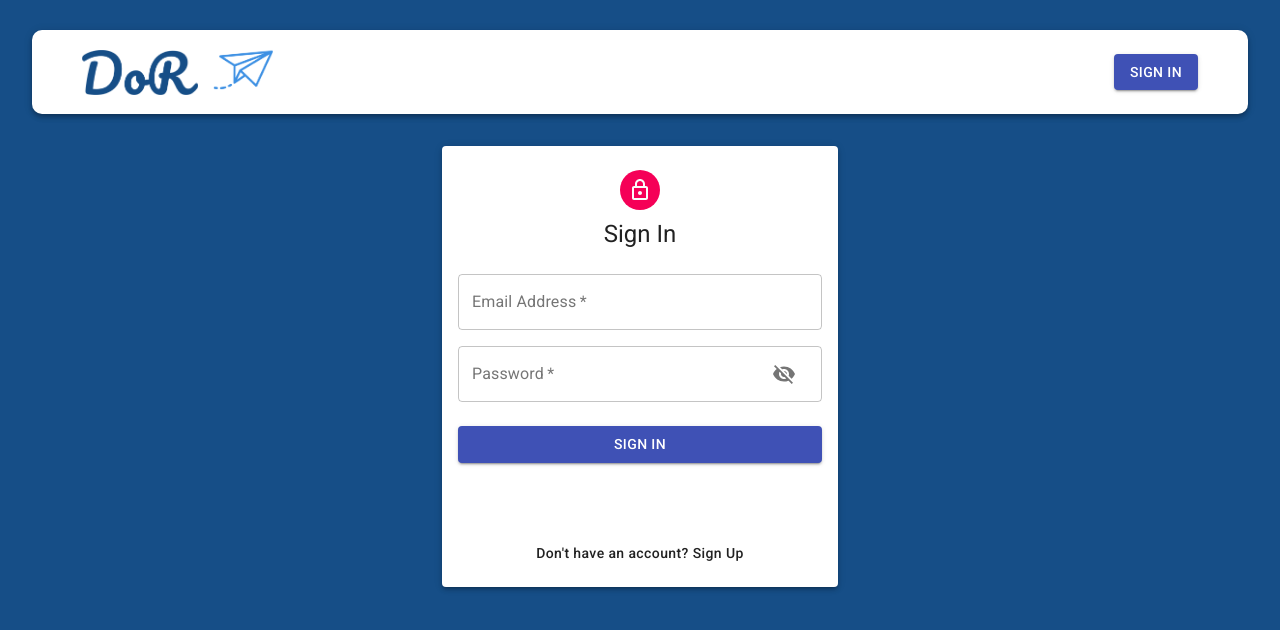
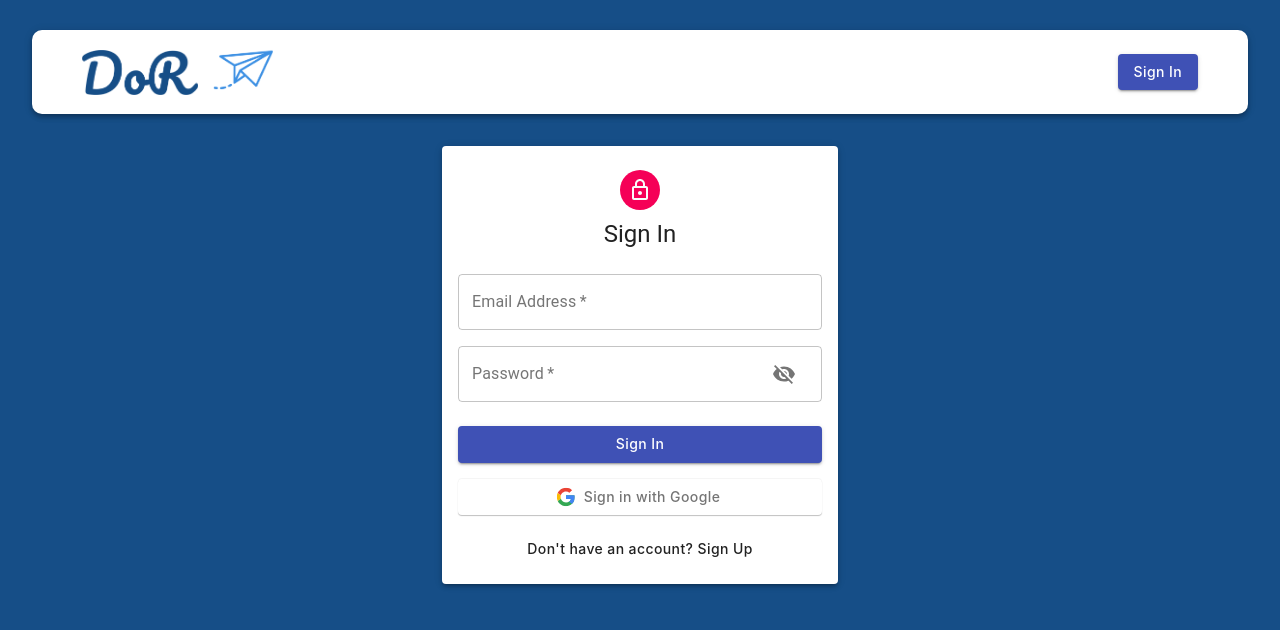
Before and after one commit to bangkitdc/Milestone02_K13, a React (Create React App) app: page /auth in a window 1280 px wide. Shown: the top 630 px of the page. Built offline with nearby package versions, Linux system fonts and the light colour scheme.

Commit message:
fixed google login

```diff
--- a/public/index.html
+++ b/public/index.html
@@ -7,7 +7,7 @@
     <meta name="theme-color" content="#000000" />
     <meta
       name="description"
-      content="DoR | Dosen Review"
+      content="Dosen Review"
     />
     <link rel="apple-touch-icon" href="%PUBLIC_URL%/logo192.png" />
     <!--
@@ -24,10 +24,6 @@
       work correctly both with client-side routing and a non-root public URL.
       Learn how to configure a non-root public URL by running `npm run build`.
     -->
-    <link
-      rel="stylesheet"
-      href="https://fonts.googleapis.com/css?family=Roboto:300,400,500,700&display=swap"
-    />
     <title>Dosen Review</title>
   </head>
   <body>
--- a/src/App.js
+++ b/src/App.js
@@ -1,5 +1,5 @@
 import React from 'react';
-import { Container} from '@material-ui/core';
+import { Container, ThemeProvider } from '@material-ui/core';
 import { BrowserRouter, Routes, Route, Navigate } from "react-router-dom";
 import { GoogleOAuthProvider } from "@react-oauth/google";
 
@@ -8,12 +8,15 @@ import Navbar from './components/NavBar/Navbar';
 import Home from './components/Home/Home';
 import Auth from './components/Auth/Auth';
 
+import theme from './theme';
+
 const App = () => {
     const user = JSON.parse(localStorage.getItem('profile'));
 
     return (
         <GoogleOAuthProvider clientId={`${process.env.REACT_APP_PUBLIC_GOOGLE_API_TOKEN}`}>
             <BrowserRouter>
+                <ThemeProvider theme={theme}>
                     <Container maxWidth="xl">
                         <Navbar />
                         <Routes>
@@ -24,6 +27,7 @@ const App = () => {
                             <Route path="/auth" exact element={(!user ? <Auth /> : <Navigate replace to="/posts" />)} />
                         </Routes>
                     </Container>
+                </ThemeProvider>
             </BrowserRouter>
         </GoogleOAuthProvider>
     );
--- a/src/api/index.js
+++ b/src/api/index.js
@@ -1,6 +1,7 @@
 import axios from 'axios';
 
 const API = axios.create({ baseURL: "https://back-end-dor.herokuapp.com/" });
+// const API = axios.create({ baseURL: "http://localhost:5000" });
 
 API.interceptors.request.use((req) => {
   if (localStorage.getItem('profile')) {
--- a/src/components/Auth/Auth.js
+++ b/src/components/Auth/Auth.js
@@ -1,9 +1,12 @@
 import React, { useState } from 'react';
 import { Avatar, Paper, Grid, Typography, Container, Button } from '@material-ui/core';
-import { GoogleLogin } from "@react-oauth/google";
+import { useGoogleLogin } from "@react-oauth/google";
 import { useDispatch } from 'react-redux';
-import jwt_decode from 'jwt-decode';
+// import jwt_decode from 'jwt-decode';
 import { useNavigate } from 'react-router-dom';
+import axios from 'axios';
+
+import Icon from './icon';
 
 import { AUTH } from "../../constants/actionTypes";
 import LockOutlinedIcon from '@material-ui/icons/LockOutlined';
@@ -42,11 +45,31 @@ const Auth = () => {
         setShowPassword(false);
     };
 
-    const googleSuccess = async (res) => {
+    // const googleSuccess = async (res) => {
+    //     const decoded = jwt_decode(res.credential);
 
-        const decoded = jwt_decode(res.credential);
+    //     const result = decoded;
+    //     const token = result.sub;
+    //     console.log(result);
 
-        const result = decoded;
+    //     try {
+    //         dispatch({ type: AUTH, data: { result, token } });
+
+    //         navigate('/');
+    //     } catch (error) {
+    //         console.log(error);
+    //     }
+    // };
+
+    const googleSuccess = async (tokenResponse) => {
+        const exp = { exp: ((1000 * (tokenResponse.expires_in)) + new Date().getTime()) };
+        const userInfo = await axios
+            .get('https://www.googleapis.com/oauth2/v3/userinfo', {
+                headers: { Authorization: `Bearer ${tokenResponse.access_token}` },
+            })
+            .then(res => res.data);
+
+        const result = Object.assign(userInfo, exp)
         const token = result.sub;
 
         try {
@@ -62,6 +85,12 @@ const Auth = () => {
         console.log()
     };
 
+    const googleLogin = useGoogleLogin({
+        onSuccess: googleSuccess,
+        onError: googleFailure,
+    });
+
+
     return (
       <Container component="main" maxWidth="xs">
         <Paper className={classes.paper} elevation={3}>
@@ -75,8 +104,19 @@ const Auth = () => {
             <Grid container spacing={2}>
               {isSignup && (
                 <>
-                  <Input name="firstName" label="First Name" handleChange={handleChange} autoFocus half />
-                  <Input name="lastName" label="Last Name" handleChange={handleChange} half />
+                  <Input
+                    name="firstName"
+                    label="First Name"
+                    handleChange={handleChange}
+                    autoFocus
+                    half
+                  />
+                  <Input
+                    name="lastName"
+                    label="Last Name"
+                    handleChange={handleChange}
+                    half
+                  />
                 </>
               )}
               <Input
@@ -110,20 +150,29 @@ const Auth = () => {
             >
               {isSignup ? "Sign Up" : "Sign In"}
             </Button>
-            <div className={classes.googleButton}>
-                <GoogleLogin
-            //   shape="circle"
-            //   type="icon"
-            //   theme="filled_blue"
+              {/* <GoogleLogin
+              shape="circle"
+              type="icon"
+              theme="filled_blue"
               text="continue_with"
               onSuccess={googleSuccess}
               onError={googleFailure}
               cookiePolicy="single_host_origin"
-            />
-            </div>
+            /> */}
+
+            <Button
+                className={classes.googleButton}
+                startIcon={<Icon />}
+                fullWidth
+                variant="text"
+                onClick={() => googleLogin()}
+                >
+                Sign in with Google
+            </Button>
+
             <Grid container justifyContent="center">
               <Grid item>
-                <Button onClick={switchMode} className={classes.lowerButton}>
+                <Button onClick={switchMode}>
                   {isSignup
                     ? "Already have an account? Sign In"
                     : "Don't have an account? Sign Up"}
--- /dev/null
+++ b/src/components/Auth/icon.js
@@ -0,0 +1,25 @@
+import React from "react";
+
+const icon = () => (
+  <svg style={{ width: "20px", height: "20px" }} viewBox="0 0 48 48">
+    {/* <path
+      fill="currentColor"
+      d="M21.35,11.1H12.18V13.83H18.69C18.36,17.64 15.19,19.27 12.19,19.27C8.36,19.27 5,16.25 5,12C5,7.9 8.2,4.73 12.2,4.73C15.29,4.73 17.1,6.7 17.1,6.7L19,4.72C19,4.72 16.56,2 12.1,2C6.42,2 2.03,6.8 2.03,12C2.03,17.05 6.16,22 12.25,22C17.6,22 21.5,18.33 21.5,12.91C21.5,11.76 21.35,11.1 21.35,11.1V11.1Z"
+    /> */}
+    <clipPath id="g">
+      <path d="M44.5 20H24v8.5h11.8C34.7 33.9 30.1 37 24 37c-7.2 0-13-5.8-13-13s5.8-13 13-13c3.1 0 5.9 1.1 8.1 2.9l6.4-6.4C34.6 4.1 29.6 2 24 2 11.8 2 2 11.8 2 24s9.8 22 22 22c11 0 21-8 21-22 0-1.3-.2-2.7-.5-4z" />
+    </clipPath>
+    <g class="colors" clip-path="url(#g)">
+      <path fill="#FBBC05" d="M0 37V11l17 13z" />
+      <path fill="#EA4335" d="M0 11l17 13 7-6.1L48 14V0H0z" />
+      <path fill="#34A853" d="M0 37l30-23 7.9 1L48 0v48H0z" />
+      <path fill="#4285F4" d="M48 48L17 24l-4-3 35-10z" />
+      {/* <path fill="currentColor" d="M0 37V11l17 13z" />
+      <path fill="currentColor" d="M0 11l17 13 7-6.1L48 14V0H0z" />
+      <path fill="currentColor" d="M0 37l30-23 7.9 1L48 0v48H0z" />
+      <path fill="currentColor" d="M48 48L17 24l-4-3 35-10z" /> */}
+    </g>
+  </svg>
+);
+
+export default icon;
--- a/src/components/Auth/styles.js
+++ b/src/components/Auth/styles.js
@@ -26,8 +26,11 @@ export default makeStyles((theme) => ({
   },
   googleButton: {
     marginBottom: theme.spacing(2),
+    transition: "background-color .3s, box-shadow .3s",
+    border: "none",
+    boxShadow: "0 -1px 0 rgba(0, 0, 0, .04), 0 1px 1px rgba(0, 0, 0, .25)",
+    color: "#757575",
+    fontWeight: "500",
+    fontFamily: "-apple-system,BlinkMacSystemFont,Segoe UI,Roboto,Oxygen,Ubuntu,Cantarell,Fira Sans,Droid Sans,Helvetica Neue,sans-serif",
   },
-  lowerButton: {
-    textTransform: 'none',
-  }
 }));
--- a/src/components/NavBar/Navbar.js
+++ b/src/components/NavBar/Navbar.js
@@ -23,12 +23,12 @@ const Navbar = () => {
     }
 
     useEffect(() => {
-        const token = user?.token;
+        const token = user?.result;
 
         if (token) {
-
-            if (token.exp * 1000 < new Date().getTime()) {
+            if (token.exp < new Date().getTime()) {
                 logout();
+                alert('Your Google API token has expired.')
             }
         }
 
@@ -45,7 +45,7 @@ const Navbar = () => {
             <Toolbar className={classes.toolbar}>
                 {user ? (
                     <div className={classes.profile}>
-                        <Avatar className={classes.purple} alt={user.result.given_name} src={user.result.picture}>{user.result.name.charAt(0) || user.result.given_name.charAt(0)}</Avatar>
+                        <Avatar className={classes.purple} alt={user.result.given_name} src={user.result.picture} referrerPolicy="no-referrer">{user.result.name.charAt(0) || user.result.given_name.charAt(0)}</Avatar>
                         <Typography className={classes.userName} variant="h6">{user.result.name || user.result.given_name}</Typography>
                         <Button variant="contained" className={classes.logout} color="secondary" onClick={logout}>Logout</Button>
                     </div>
--- /dev/null
+++ b/src/theme.js
@@ -0,0 +1,12 @@
+import { createMuiTheme } from "@material-ui/core/styles";
+
+const theme = createMuiTheme({
+  typography: {
+    button: {
+      textTransform: "none",
+      fontFamily: "-apple-system,BlinkMacSystemFont,Segoe UI,Roboto,Oxygen,Ubuntu,Cantarell,Fira Sans,Droid Sans,Helvetica Neue,sans-serif",
+    },
+  },
+});
+
+export default theme;
```
Also changed, not shown: public/logo192.png, public/logo512.png. Lines whose indentation alone changed are shown as unchanged.
